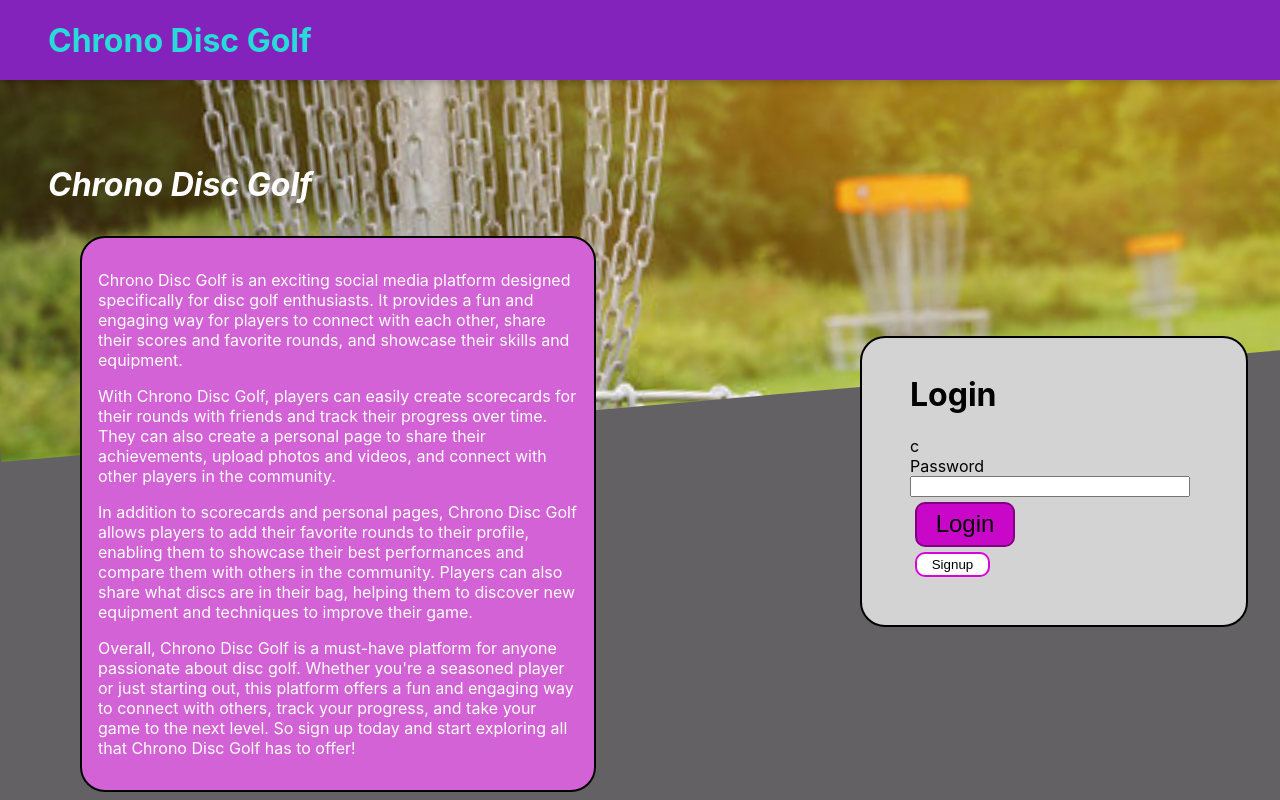
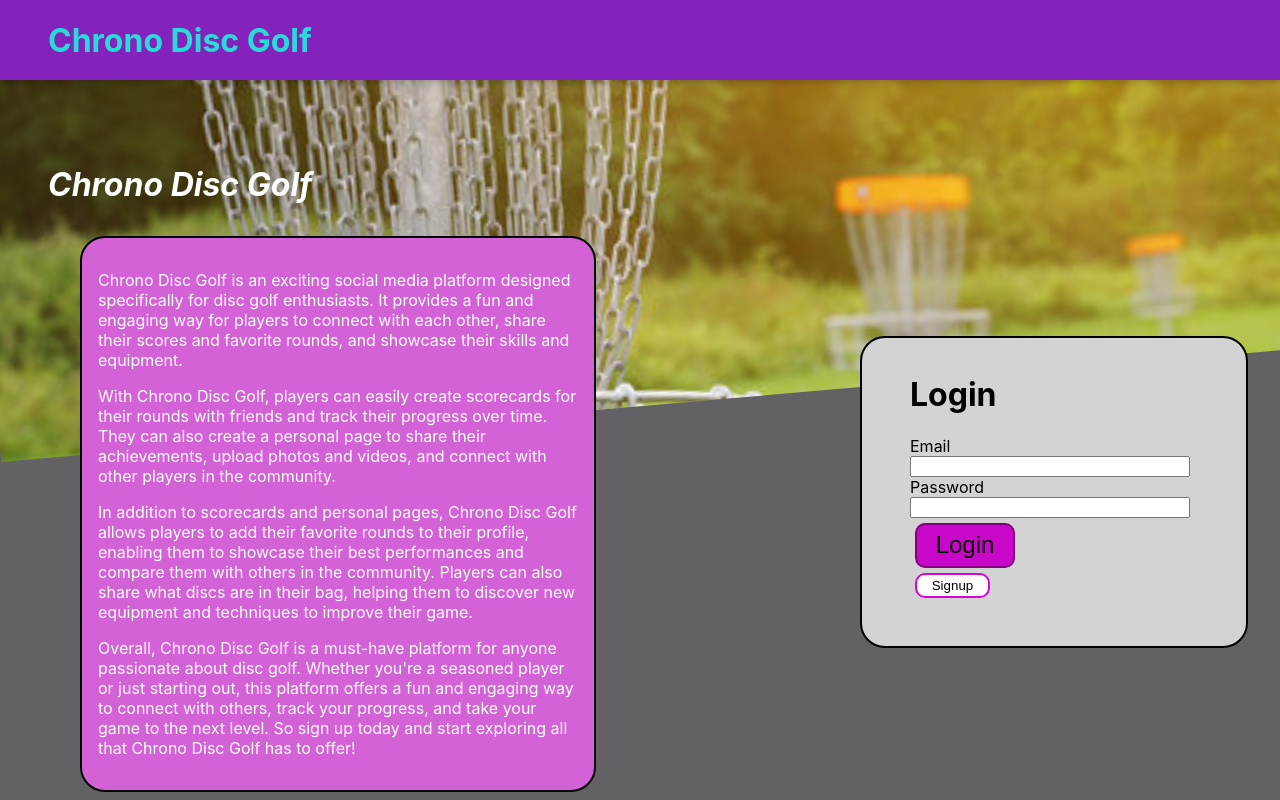
Before and after one commit to NicholasCorcoran/DiscGolf, a React (Create React App) app: page / in a window 1280 px wide. Shown: the top 800 px of the page. Built offline with nearby package versions, Linux system fonts and the light colour scheme.

Commit message:
Update UserForm.tsx
accidently deleted something

```diff
--- a/src/components/UI/Forms/UserForm.tsx
+++ b/src/components/UI/Forms/UserForm.tsx
@@ -179,7 +179,18 @@ export const UserForm: React.FC<{
         <FormErrorMessagingHandler errorMessage={props.errorMessage} />
       ) : null}
       <form className={classes.form}>
-        c
+        <label htmlFor="email" className={classes.label1}>
+          Email
+          {eEM ? <FormErrorMessagingHandler errorMessage={eEM} /> : null}
+        </label>
+        <input
+          className={eClass}
+          id="email"
+          type="text"
+          name="email"
+          onBlur={onEmailBlur}
+          onChange={onEmailChangeHandler}
+        />
         <label htmlFor="password" className={classes.label2}>
           Password
           {pEM ? <FormErrorMessagingHandler errorMessage={pEM} /> : null}
```
